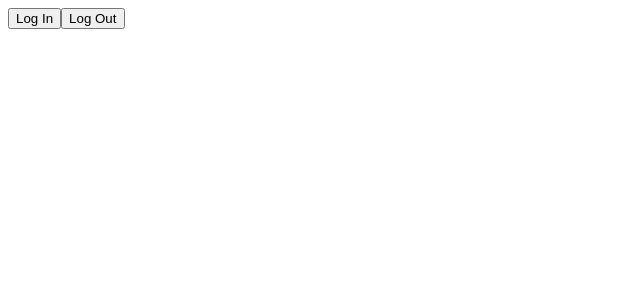
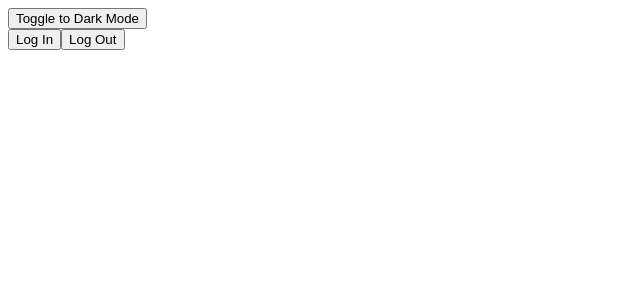
Before and after one commit to rohitisog/axios-api, a React (Vite) app: page / in a window 1280 px wide. Shown: the top 300 px of the page, without its empty margins (0-640 px from the left). Built offline with nearby package versions, Linux system fonts and the light colour scheme.

Commit message:
use context api

```diff
--- a/src/App.jsx
+++ b/src/App.jsx
@@ -2,14 +2,23 @@
 import LoginButton from "./components/LoginButton";
 import LogoutButton from "./components/LogoutButton ";
 import Profile from "./components/Profile";
+import { ThemeProvider } from "./components/ThemeContext";
+import ThemeToggleButton from "./components/ThemeToggleButton";
 
 const App = () => {
   return (
-    <div className="">
-      <Profile />
-      <LoginButton />
-      <LogoutButton />
-    </div>
+    <ThemeProvider>
+      <div className="">
+        <div className="flex flex-col items-center justify-center min-h-screen">
+
+          <ThemeToggleButton />
+        </div>
+        <Profile />
+
+        <LoginButton />
+        <LogoutButton />
+      </div>
+    </ThemeProvider>
   );
 };
 
--- /dev/null
+++ b/src/components/ThemeContext.jsx
@@ -0,0 +1,17 @@
+import { createContext, useState } from "react";
+
+export const ThemeContext = createContext();
+
+export const ThemeProvider = ({ children }) => {
+  const [theme, setTheme] = useState("light");
+
+  const toggleTheme = () => {
+    setTheme((prevTheme) => (prevTheme === "light" ? "dark" : "light"));
+  };
+
+  return (
+    <ThemeContext.Provider value={{ theme, toggleTheme }}>
+      {children}
+    </ThemeContext.Provider>
+  );
+};
--- /dev/null
+++ b/src/components/ThemeToggleButton.jsx
@@ -0,0 +1,18 @@
+
+import { useContext } from "react";
+import { ThemeContext } from "./ThemeContext";
+
+const ThemeToggleButton = () => {
+  const { theme, toggleTheme } = useContext(ThemeContext);
+
+  return (
+    <button
+      onClick={toggleTheme}
+      className={`p-2 rounded ${theme === "light" ? "bg-gray-300" : "bg-gray-800 text-white"}`}
+    >
+      Toggle to {theme === "light" ? "Dark" : "Light"} Mode
+    </button>
+  );
+};
+
+export default ThemeToggleButton;
```
